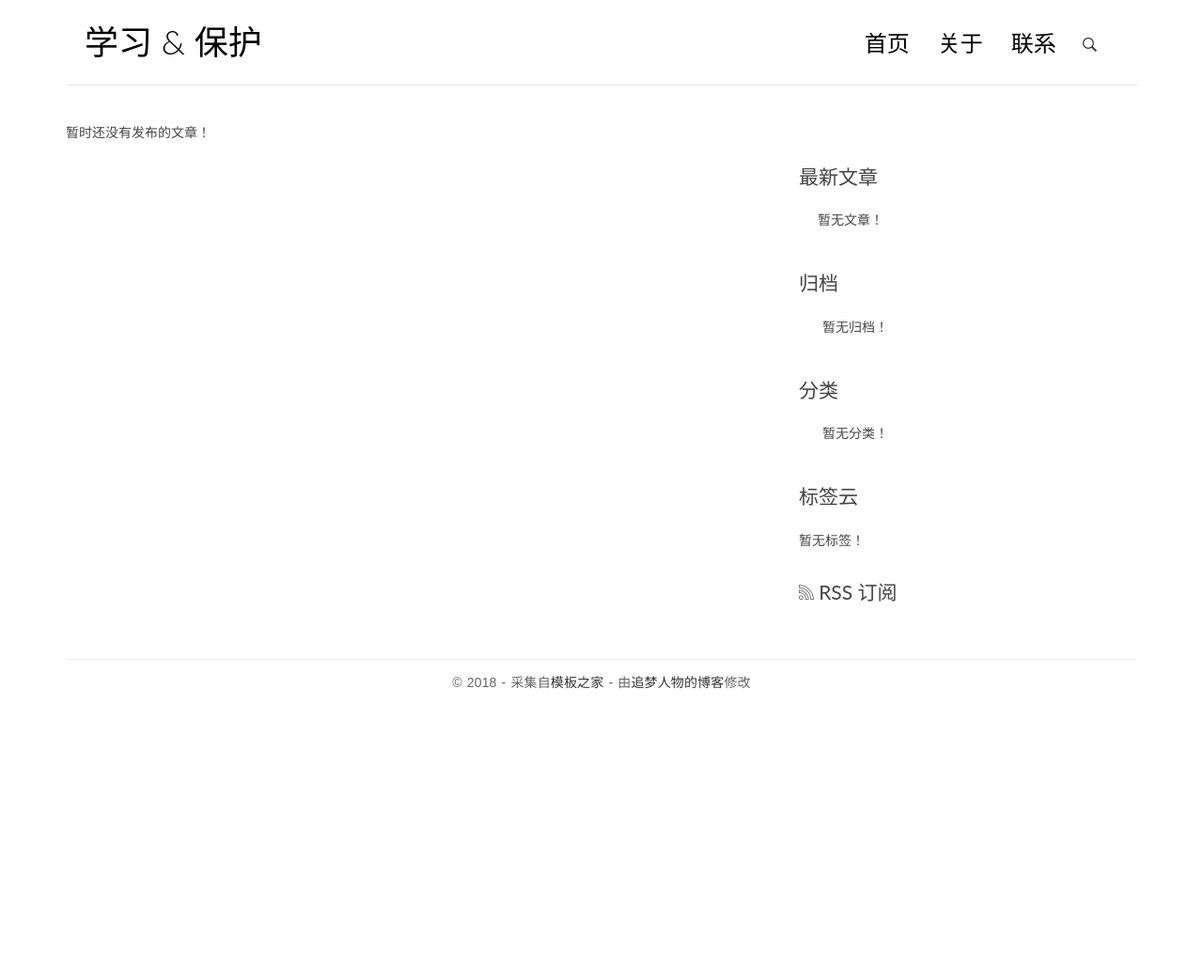
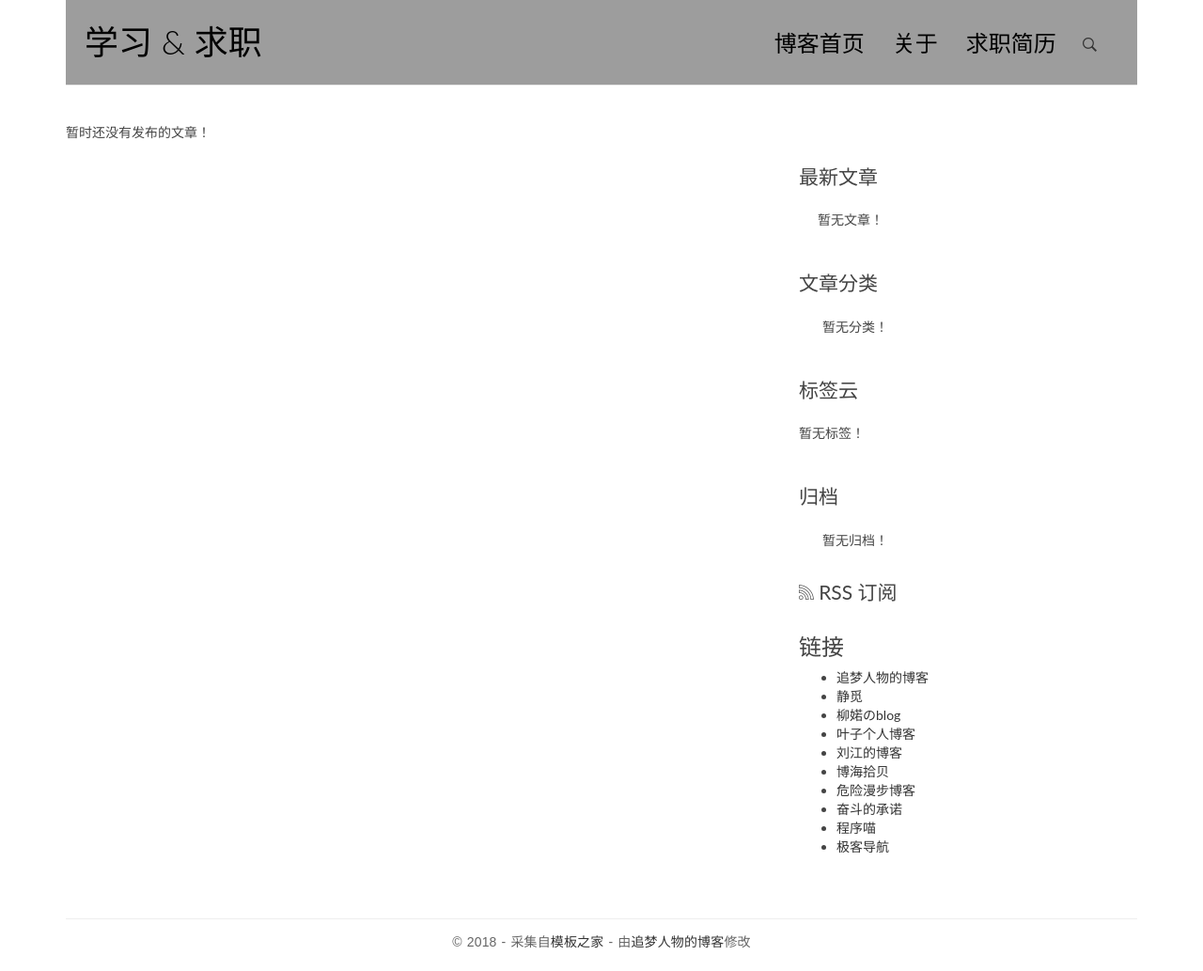
Before and after one commit to MingguoXu/zmrenwu, a Django app: page / in a window 1280 px wide. Shown: the whole page at 94% size. Before the commit the page ends 733 px from the top, so only its background shows below. Run offline with Django 3.2, Linux system fonts and the light colour scheme; data that the repository does not hold is empty; some libraries are stand-ins or nearby versions.

Commit message:
加入友链

```diff
--- a/static/blog/css/custom.css
+++ b/static/blog/css/custom.css
@@ -104,7 +104,7 @@ img {
  */
 
 #site-header {
-    background-color: #FFF;
+    background-color: #9d9d9d;
     padding: 25px 20px;
     margin-bottom: 40px;
     border-bottom: 1px solid #e7e7e7;
--- a/static/blog/css/page.css
+++ b/static/blog/css/page.css
@@ -29,3 +29,24 @@
   padding: 0 8px;
   margin-right: 4px;
 }
+
+/***********************************************************************************************/
+/* back-to-top Button */
+/***********************************************************************************************/
+.back-to-top {
+    position: fixed;
+    bottom: 3em;
+    right: 8em;
+    text-decoration: none;
+    color: #EEEEEE;
+    background-color: #00EE00;
+    font-size: 6px;
+    padding: 1em;
+    display: none;
+    border-radius: 3px;
+    border: 1px solid #CCCCCC;
+}
+
+.back-to-top:hover {
+    background-color: rgba(0, 0, 0, 0.3);
+}
--- /dev/null
+++ b/static/blog/js/default.js
@@ -0,0 +1,16 @@
+$(document).ready(function() {
+        // 滚动窗口来判断按钮显示或隐藏
+        $(window).scroll(function() {
+            if ($(this).scrollTop() > 150) {
+                $('.back-to-top').fadeIn(100);
+            } else {
+                $('.back-to-top').fadeOut(100);
+            }
+        });
+
+        // jQuery实现动画滚动
+        $('.back-to-top').click(function(event) {
+            event.preventDefault();
+            $('html, body').animate({scrollTop: 0}, 500);
+        })
+    });
--- a/templates/blog/base.html
+++ b/templates/blog/base.html
@@ -3,7 +3,8 @@
 <!DOCTYPE html>
 <html>
 <head>
-    <title>Black &amp; White</title>
+	<link rel="icon" href="{% static "blog/img/icon.png" %}" type="image/x-icon" />
+    <title>徐明国 &amp; 个人博客</title>
 
     <!-- meta -->
     <meta charset="UTF-8">
@@ -27,6 +28,7 @@
 	<script src="https://cdn.bootcss.com/bootstrap/3.3.7/js/bootstrap.min.js"></script>
     <script src="{% static 'blog/js/pace.min.js' %}"></script>
     <script src="{% static 'blog/js/modernizr.custom.js' %}"></script>
+	<script src="{% static 'blog/js/default.js' %}"></script>
 </head>
 
 <body>
@@ -35,7 +37,7 @@
         <div class="row">
             <div class="col-md-4 col-sm-5 col-xs-8">
                 <div class="logo">
-                    <h1><a href="{% url 'blog:index' %}"><b>学习</b> &amp; 保护</a></h1>
+                    <h1><a href="{% url 'blog:index' %}"><b>学习</b> &amp; 求职</a></h1>
                 </div>
             </div><!-- col-md-4 -->
             <div class="col-md-8 col-sm-7 col-xs-4">
@@ -48,9 +50,9 @@
 
                     <div class="collapse navbar-collapse" id="bs-example-navbar-collapse-1">
                         <ul class="nav navbar-nav navbar-right">
-                            <li class="cl-effect-11"><a href="{% url 'blog:index' %}" data-hover="首页">首页</a></li>
+                            <li class="cl-effect-11"><a href="{% url 'blog:index' %}" data-hover="博客首页">博客首页</a></li>
                             <li class="cl-effect-11"><a href="{% url 'blog:index' %}" data-hover="关于">关于</a></li>
-                            <li class="cl-effect-11"><a href="{% url 'blog:index' %}" data-hover="联系">联系</a></li>
+                            <li class="cl-effect-11"><a href="{% url 'blog:index' %}" data-hover="求职简历">求职简历</a></li>
                         </ul>
                     </div><!-- /.navbar-collapse -->
                 </nav>
@@ -93,23 +95,8 @@
 					</ul>
 				</div>
 
-				<div class="widget widget-archives">
-					<h3 class="widget-title">归档</h3>
-					{% archives as date_list %}
-					<ul>
-						{% for date in date_list %}
-							<li>
-								<a href="{% url 'blog:archives' date.year date.month %}">
-								{{ date.year }} 年 {{ date.month }} 月</a>
-							</li>
-						{% empty %}
-							暂无归档！
-						{% endfor %}
-					</ul>
-				</div>
-
                 <div class="widget widget-category">
-					<h3 class="widget-title">分类</h3>
+					<h3 class="widget-title">文章分类</h3>
 					{% get_categories as category_list %}
 					<ul>
 						{% for category in category_list %}
@@ -129,7 +116,7 @@
 					<ul>
 						{% for tag in tag_list %}
 							<li>
-								<a href="{% url 'blog:tag' tag.pk %}">{{ tag.name }}<span class="post-count">({{ tag.num_posts }})</span></a>
+								<a href="{% url 'blog:tag' tag.pk %}">* {{ tag.name }}<span class="post-count">({{ tag.num_posts }})</span></a>
 							</li>
 						{% empty %}
 							暂无标签！
@@ -137,14 +124,46 @@
 					</ul>
 				</div>
 
+				<div class="widget widget-archives">
+					<h3 class="widget-title">归档</h3>
+					{% archives as date_list %}
+					<ul>
+						{% for date in date_list %}
+							<li>
+								<a href="{% url 'blog:archives' date.year date.month %}">
+								{{ date.year }} 年 {{ date.month }} 月</a>
+							</li>
+						{% empty %}
+							暂无归档！
+						{% endfor %}
+					</ul>
+				</div>
+
                 <div class="rss">
 					<a href="{% url 'rss' %}"><span class="ion-social-rss-outline"></span> RSS 订阅</a>
 				</div>
+
+				<div class="widget widget_links"><h3>链接</h3>
+					<ul class="xoxo blogroll">
+						<li><a href="https://www.zmrenwu.com" target="_blank">追梦人物的博客</a></li>
+						<li><a href="https://cuiqingcai.com" target="_blank">静觅</a></li>
+						<li><a href="https://www.liuchuo.net" target="_blank">柳婼のblog</a></li>
+						<li><a href="https://www.yezismile.com" target="_blank">叶子个人博客</a></li>
+						<li><a href="http://www.liujiangblog.com" target="_blank">刘江的博客</a></li>
+						<li><a href="https://bh.sb/post/category/main" target="_blank">博海拾贝</a></li>
+						<li><a href="http://www.weixianmanbu.com" target="_blank">危险漫步博客</a></li>
+						<li><a href="http://www.fddcn.cn" target="_blank">奋斗的承诺</a></li>
+						<li><a href="http://ibloger.net" target="_blank">程序喵</a></li>
+						<li><a href="http://www.jikedaohang.com" target="_blank">极客导航</a></li>
+					</ul>
+				</div>
+
             </aside>
         </div>
     </div>
 </div>
 <footer id="site-footer">
+	<a href="#" class="back-to-top">回到顶端</a>
     <div class="container">
         <div class="row">
             <div class="col-md-12">
@@ -162,9 +181,9 @@
     <button type="button" class="overlay-close"><span class="ion-ios-close-empty"></span></button>
     <nav>
         <ul>
-            <li><a href="index.html">首页</a></li>
-            <li><a href="about.html">关于</a></li>
-            <li><a href="contact.html">联系</a></li>
+            <li><a href="{% url 'blog:index' %}">首页</a></li>
+            <li><a href="{% url 'blog:index' %}">关于</a></li>
+            <li><a href="{% url 'blog:index' %}">联系</a></li>
         </ul>
     </nav>
 </div>
```
Also changed, not shown: static/blog/img/icon.png (added).
